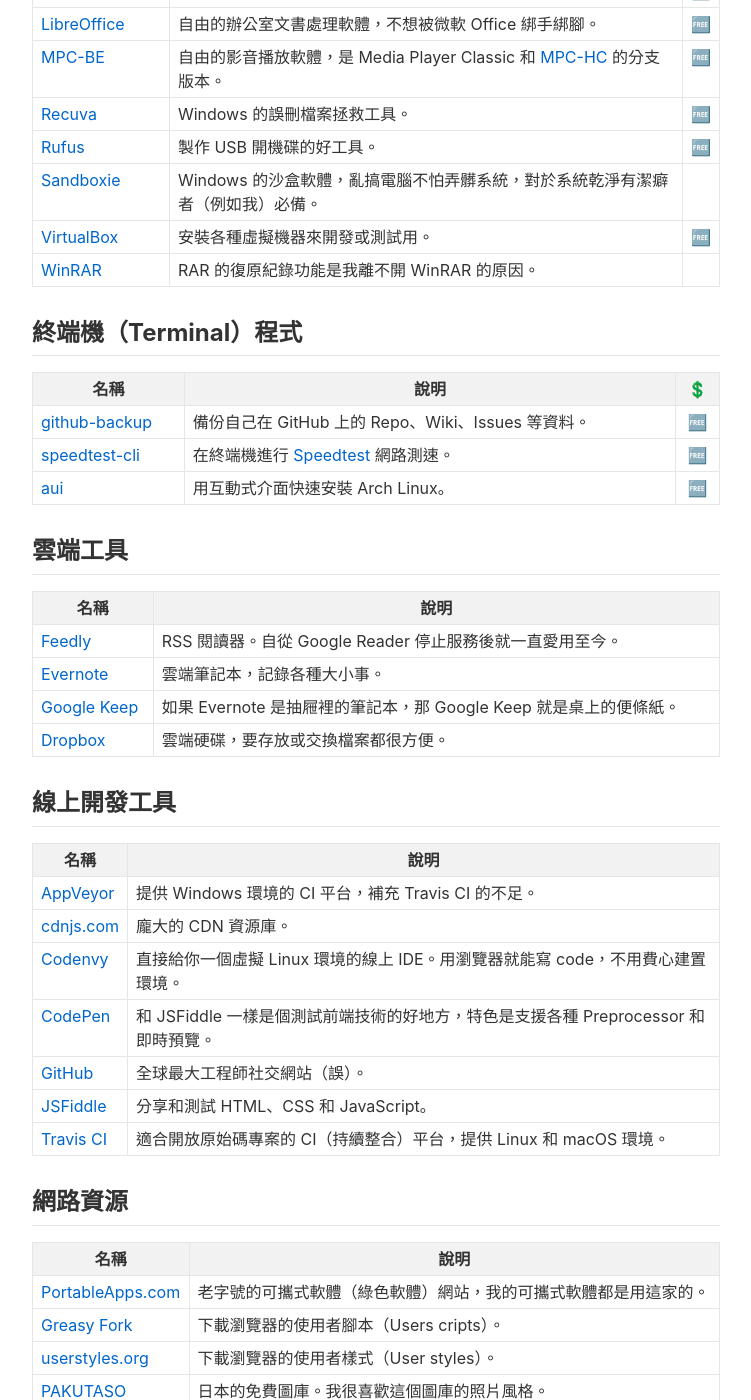
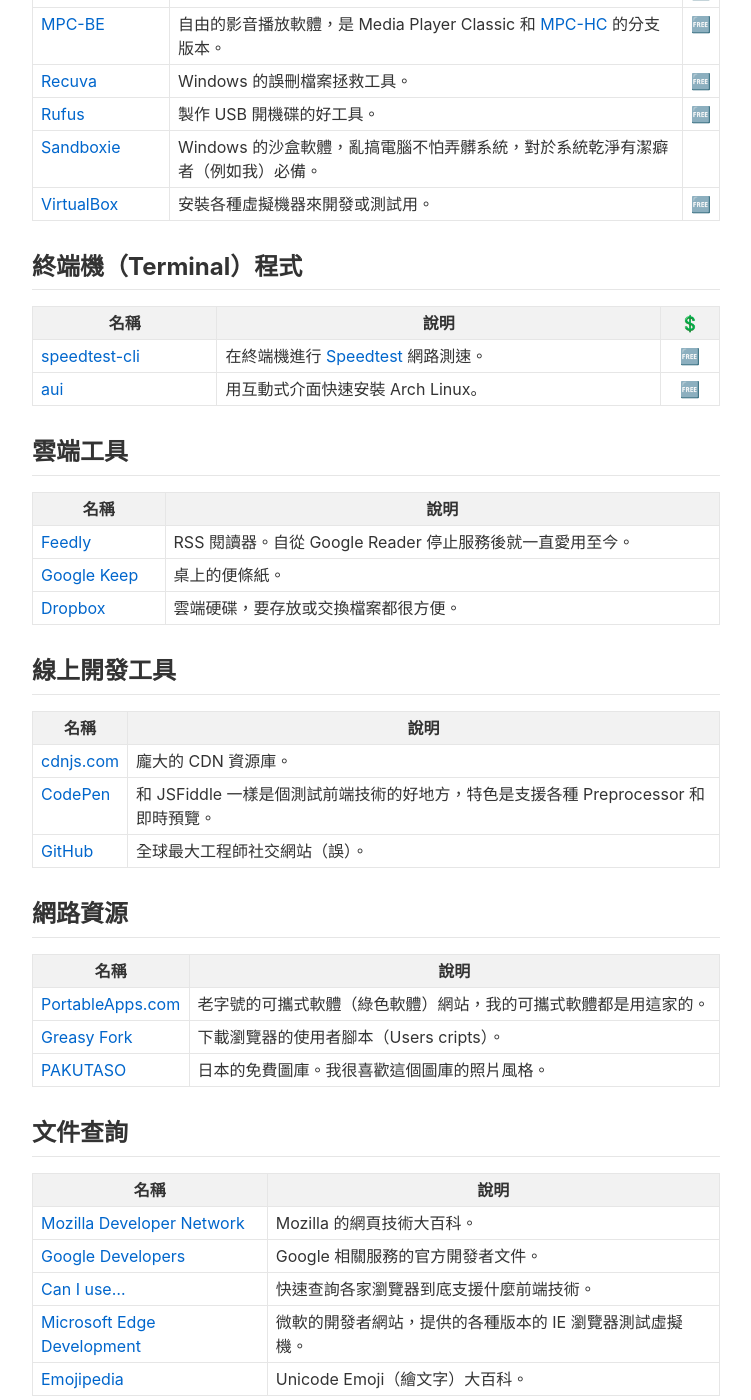
Before and after one commit to mnghsn/jmln.tw, a Jekyll site: the page built from _pages/toolbox.md, in a window 1280 px wide and 1400 px high, scrolled down 1166 px. Shown: the whole window, without its empty margins (264-1015 px from the left). Built offline with Jekyll 4.4.1, drawn with Linux system fonts in a browser that asks for light colours; some of the changed text lies outside the part shown.

Commit message:
Update toolbox.md
Remove some outdated items.

```diff
--- a/_pages/toolbox.md
+++ b/_pages/toolbox.md
@@ -14,8 +14,9 @@
 | 名稱 | 說明 |  💲  |
 | ---- | ---- | :--: |
 | [Windows](https://windows.microsoft.com/) | 日常使用的作業系統。 |      |
-| [Ubuntu](https://www.ubuntu.com/)（和其他 *ubuntu 系列） | 開發各種東西時主要使用的 Linux 發行版。 | 🆓 |
-| [Arch Linux](https://www.archlinux.org/) | 想嘗試新鮮東西時會用的 Linux 發行版。 | 🆓 |
+| [Debian](https://www.debian.org/) | | 🆓 |
+| [Ubuntu](https://www.ubuntu.com/) | 開發各種東西時主要使用的 Linux 發行版。 | 🆓 |
+| [Arch Linux](https://archlinux.org/) | 想嘗試新鮮東西時會用的 Linux 發行版。 | 🆓 |
 
 ## 瀏覽器
 
@@ -37,25 +38,21 @@
 | ---- | ---- | :--: |
 | [7-Zip](http://www.7-zip.org/) | 開放原始碼的檔案壓縮軟體，壓縮率高的 7z 格式非常好用。 | 🆓 |
 | [BleachBit](https://www.bleachbit.org/) | Linux 環境下的 CCleaner 替代品。 | 🆓 |
-| [CCleaner](https://www.piriform.com/ccleaner) | Windows 的系統清理軟體，建議搭配 [Winapp2.ini](https://github.com/MoscaDotTo/Winapp2) 使用。 | 🆓 |
 | [CrystalDiskInfo](http://crystalmark.info/software/CrystalDiskInfo/) | 硬碟健康狀態監控工具，還有可愛的[水晶雫](http://suishoshizuku.com/ja/)。 | 🆓 |
 | [GeekUninstaller](https://www.geekuninstaller.com/) | 把 Windows 安裝的軟體移除地乾乾淨淨。 | 🆓 |
 | [GIMP](https://www.gimp.org/) | 自由的影像處理軟體。 | 🆓 |
 | [Inkscape](https://inkscape.org/) | 自由的向量圖片編輯器，拿來畫 SVG 圖剛剛好。 | 🆓 |
-| [lessmsi](https://github.com/activescott/lessmsi) | 把微軟 msi 安裝程式裡面的檔案直接解壓縮出來。 | 🆓 |
 | [LibreOffice](https://www.libreoffice.org/) | 自由的辦公室文書處理軟體，不想被微軟 Office 綁手綁腳。 | 🆓 |
 | [MPC-BE](https://sourceforge.net/projects/mpcbe/) | 自由的影音播放軟體，是 Media Player Classic 和 [MPC-HC](https://sourceforge.net/projects/mpc-hc) 的分支版本。 | 🆓 |
 | [Recuva](https://www.piriform.com/recuva) | Windows 的誤刪檔案拯救工具。 | 🆓 |
 | [Rufus](http://rufus.akeo.ie/) | 製作 USB 開機碟的好工具。 | 🆓 |
-| [Sandboxie](https://www.sandboxie.com/) | Windows 的沙盒軟體，亂搞電腦不怕弄髒系統，對於系統乾淨有潔癖者（例如我）必備。 |      |
+| [Sandboxie](https://sandboxie-plus.com/) | Windows 的沙盒軟體，亂搞電腦不怕弄髒系統，對於系統乾淨有潔癖者（例如我）必備。 |      |
 | [VirtualBox](https://www.virtualbox.org/) | 安裝各種虛擬機器來開發或測試用。 | 🆓 |
-| [WinRAR](http://www.rarlab.com/) | RAR 的復原紀錄功能是我離不開 WinRAR 的原因。 |      |
 
 ## 終端機（Terminal）程式
 
 | 名稱 | 說明 |  💲  |
 | ---- | ---- | :--: |
-| [github-backup](https://github.com/josegonzalez/python-github-backup) | 備份自己在 GitHub 上的 Repo、Wiki、Issues 等資料。 | 🆓 |
 | [speedtest-cli](https://github.com/sivel/speedtest-cli) | 在終端機進行 [Speedtest](http://www.speedtest.net/) 網路測速。 | 🆓 |
 | [aui](https://github.com/helmuthdu/aui) | 用互動式介面快速安裝 Arch Linux。 | 🆓 |
 
@@ -64,21 +61,16 @@
 | 名稱 | 說明 |
 | ---- | ---- |
 | [Feedly](https://feedly.com/) | RSS 閱讀器。自從 Google Reader 停止服務後就一直愛用至今。 |
-| [Evernote](https://www.evernote.com/) | 雲端筆記本，記錄各種大小事。 |
-| [Google Keep](https://keep.google.com/) | 如果 Evernote 是抽屜裡的筆記本，那 Google Keep 就是桌上的便條紙。 |
+| [Google Keep](https://keep.google.com/) | 桌上的便條紙。 |
 | [Dropbox](https://www.dropbox.com/) | 雲端硬碟，要存放或交換檔案都很方便。 |
 
 ## 線上開發工具
 
 | 名稱 | 說明 |
 | ---- | ---- |
-| [AppVeyor](https://www.appveyor.com/) | 提供 Windows 環境的 CI 平台，補充 Travis CI 的不足。 |
 | [cdnjs.com](https://cdnjs.com/) | 龐大的 CDN 資源庫。 |
-| [Codenvy](https://codenvy.com/) | 直接給你一個虛擬 Linux 環境的線上 IDE。用瀏覽器就能寫 code，不用費心建置環境。 |
 | [CodePen](https://codepen.io/) | 和 JSFiddle 一樣是個測試前端技術的好地方，特色是支援各種 Preprocessor 和即時預覽。
 | [GitHub](https://github.com/) | 全球最大工程師社交網站（誤）。 |
-| [JSFiddle](https://jsfiddle.net/) | 分享和測試 HTML、CSS 和 JavaScript。 |
-| [Travis CI](https://travis-ci.org/) | 適合開放原始碼專案的 CI（持續整合）平台，提供 Linux 和 macOS 環境。 |
 
 ## 網路資源
 
@@ -86,7 +78,6 @@
 | ---- | ---- |
 | [PortableApps.com](https://portableapps.com/) | 老字號的可攜式軟體（綠色軟體）網站，我的可攜式軟體都是用這家的。 |
 | [Greasy Fork](https://greasyfork.org/) | 下載瀏覽器的使用者腳本（Users cripts）。 |
-| [userstyles.org](https://userstyles.org/) | 下載瀏覽器的使用者樣式（User styles）。 |
 | [PAKUTASO](https://www.pakutaso.com/) | 日本的免費圖庫。我很喜歡這個圖庫的照片風格。 |
 
 ## 文件查詢
```
Also changed, not shown: other parts of _pages/toolbox.md (+1 -1 lines).
